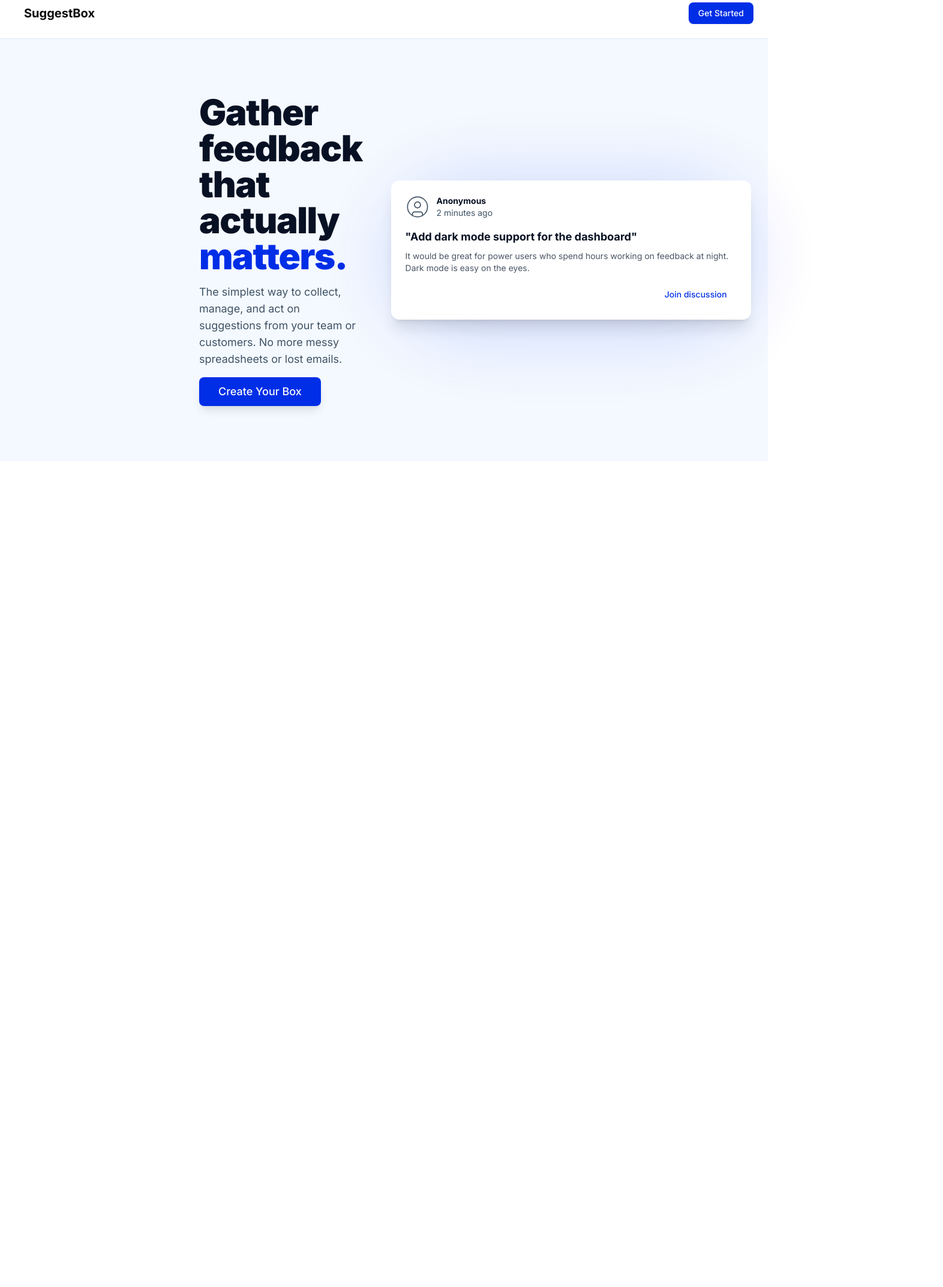
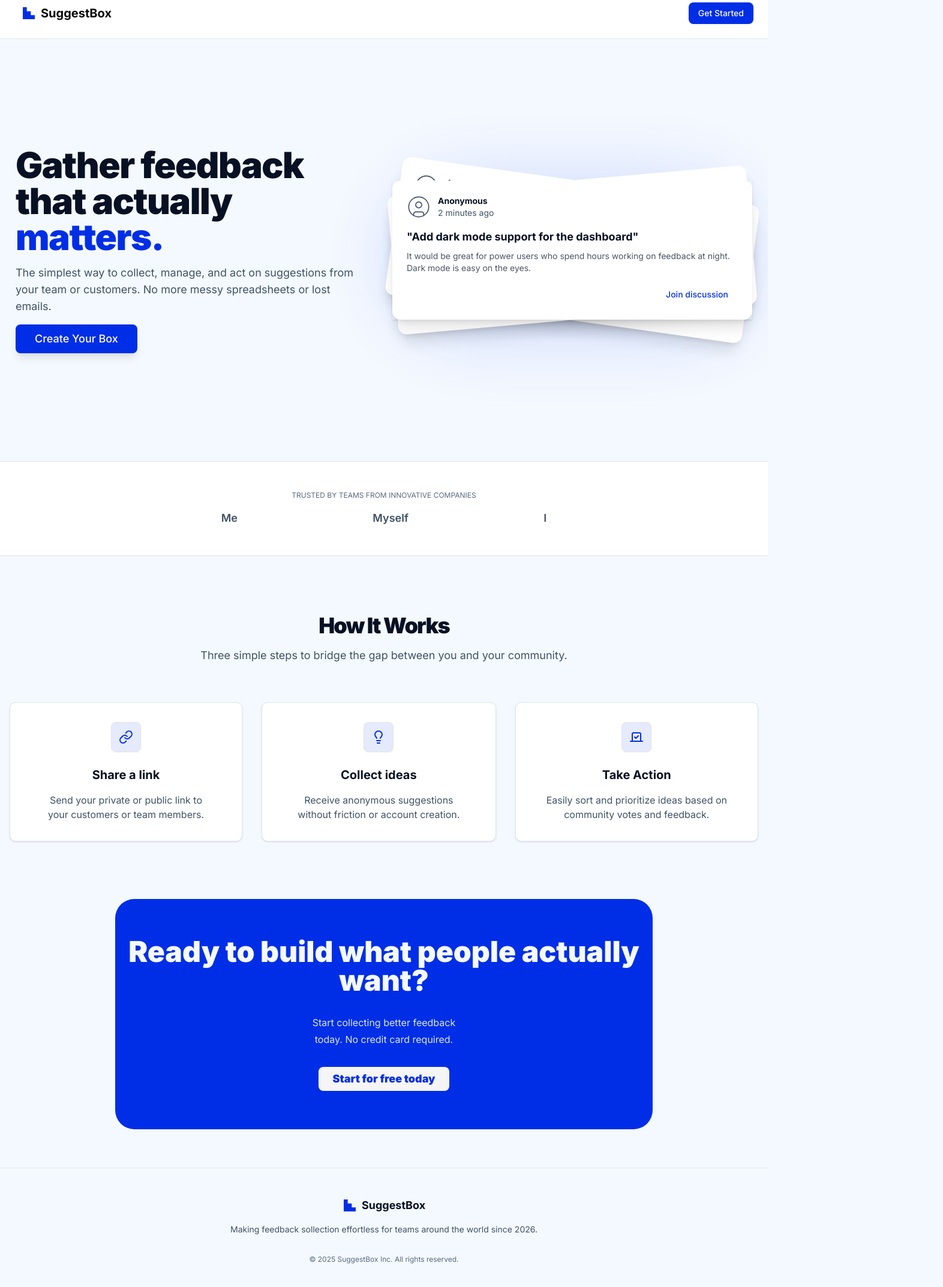
Before and after one commit to ezlosswm/suggestionsbox, a SvelteKit app: page / in a window 1280 px wide. Shown: the part 20-2166 px from the top of the page at 60% size, 1572 px wide, since content can reach past the window. Before the commit the page ends 800 px from the top, so only its background shows below. Built offline with nearby package versions, Linux system fonts and the light colour scheme; no server answers.

Commit message:
hero page pretty

```diff
--- a/src/app.html
+++ b/src/app.html
@@ -5,7 +5,10 @@
 		<meta name="viewport" content="width=device-width, initial-scale=1" />
 		%sveltekit.head%
 	</head>
-	<body data-sveltekit-preload-data="hover" class="bg-background font-inter">
+	<body
+		data-sveltekit-preload-data="hover"
+		class="bg-suggest-neutral-50 font-inter text-suggest-navy-900"
+	>
 		<div style="display: contents">%sveltekit.body%</div>
 	</body>
 </html>
--- /dev/null
+++ b/src/lib/components/Footer.svelte
@@ -0,0 +1,24 @@
+<footer class="mt-16 border-t border-suggest-slate-200 px-4 pt-12 pb-4">
+	<div class="text-center">
+		<div class="space-y-4">
+			<div class="mx-auto flex w-fit items-center gap-2">
+				<svg
+					class="size-6 fill-suggest-blue-700"
+					fill="currentColor"
+					viewBox="0 0 48 48"
+					xmlns="http://www.w3.org/2000/svg"
+				>
+					<path d="M4 4H17.3334V17.3334H30.6666V30.6666H44V44H4V4Z"></path>
+				</svg>
+				<h3 class="text-lg font-bold">SuggestBox</h3>
+			</div>
+			<p class="text-sm text-suggest-slate-600">
+				Making feedback sollection effortless for teams around the world since 2026.
+			</p>
+		</div>
+
+		<p class="py-8 text-xs text-suggest-slate-500">
+			© {new Date().getFullYear().toString()} SuggestBox Inc. All rights reserved.
+		</p>
+	</div>
+</footer>
--- /dev/null
+++ b/src/lib/components/Header.svelte
@@ -0,0 +1,30 @@
+<script lang="ts">
+	import { Button } from '$lib/components/ui/button/index.js';
+	import type { Session } from '@supabase/supabase-js';
+
+	let { session }: { session: Session | null } = $props();
+</script>
+
+<header class="sticky inset-x-0 top-0 z-80 border-b border-suggest-slate-200 bg-white p-6">
+	<nav class="mx-auto flex w-full max-w-7xl items-center justify-end gap-3">
+		<Button variant="link" href="/" class="mr-auto text-xl font-bold text-foreground">
+			<svg
+				class="size-6 fill-suggest-blue-700"
+				fill="currentColor"
+				viewBox="0 0 48 48"
+				xmlns="http://www.w3.org/2000/svg"
+			>
+				<path d="M4 4H17.3334V17.3334H30.6666V30.6666H44V44H4V4Z"></path>
+			</svg>
+			SuggestBox</Button
+		>
+
+		{#if session}
+			<Button variant="link" href="/profile" class="text-suggest-slate-600">Profile</Button>
+		{:else}
+			<Button href="/auth/login" class="bg-suggest-blue-700 hover:bg-suggest-blue-700/80"
+				>Get Started</Button
+			>
+		{/if}
+	</nav>
+</header>
--- /dev/null
+++ b/src/lib/components/homepage/CTAFooter.svelte
@@ -0,0 +1,19 @@
+<script lang="ts">
+	import { Button } from '$lib/components/ui/button/index';
+</script>
+
+<div class="mx-auto w-full max-w-4xl rounded-4xl bg-suggest-blue-700 p-16 px-2">
+	<div class="space-y-8 text-center text-suggest-neutral-50">
+		<h2 class="text-5xl font-black">Ready to build what people actually want?</h2>
+
+		<p class="mx-auto max-w-72 leading-7 text-suggest-slate-200">
+			Start collecting better feedback today. No credit card required.
+		</p>
+
+		<Button
+			variant="secondary"
+			class="cursor-pointer text-lg font-black text-suggest-blue-700"
+			size="lg">Start for free today</Button
+		>
+	</div>
+</div>
--- /dev/null
+++ b/src/lib/components/homepage/Card.svelte
@@ -0,0 +1,28 @@
+<script lang="ts">
+	import Button from '$lib/components/ui/button/button.svelte';
+	import { CircleUser } from 'lucide-svelte';
+</script>
+
+<!-- Card -->
+<div class="relative z-10 rounded-xl bg-white p-6 text-suggest-navy-900 shadow-xl sm:w-150">
+	<div class="mb-4 flex items-center justify-between">
+		<div class="flex items-center gap-3 text-sm">
+			<CircleUser class="size-10 stroke-suggest-slate-600 stroke-1" />
+			<div>
+				<p class="font-bold">Anonymous</p>
+				<p class="text-suggest-slate-600">2 minutes ago</p>
+			</div>
+		</div>
+	</div>
+
+	<h2 class="mb-2 text-lg font-bold">"Add dark mode support for the dashboard"</h2>
+
+	<p class="mb-4 text-sm text-gray-600">
+		It would be great for power users who spend hours working on feedback at night. Dark mode is
+		easy on the eyes.
+	</p>
+
+	<div class="flex justify-end">
+		<Button variant="ghost" class="font-medium text-suggest-blue-700">Join discussion</Button>
+	</div>
+</div>
--- /dev/null
+++ b/src/lib/components/homepage/HeroSection.svelte
@@ -0,0 +1,41 @@
+<script lang="ts">
+	import { Button } from '$lib/components/ui/button/index';
+	import Card from '$lib/components/homepage/Card.svelte';
+</script>
+
+<div class="mx-auto flex w-full max-w-7xl flex-col gap-12 space-y-8 px-4 lg:flex-row lg:space-y-0">
+	<div class="mx-auto max-w-xl space-y-4">
+		<div>
+			<h1 class="text-4xl font-black tracking-tight text-suggest-navy-900 md:text-6xl">
+				Gather feedback that actually
+				<span class="text-suggest-blue-700">matters.</span>
+			</h1>
+		</div>
+		<p class="text-lg text-suggest-slate-600">
+			The simplest way to collect, manage, and act on suggestions from your team or customers. No
+			more messy spreadsheets or lost emails.
+		</p>
+		<Button
+			class="cursor-pointer bg-suggest-blue-700 px-8 py-6 text-base shadow-lg hover:bg-suggest-blue-700/80 md:text-lg"
+			size="lg">Create Your Box</Button
+		>
+	</div>
+
+	<div class="pointer-events-none relative mx-auto my-auto">
+		<div
+			class="absolute h-64 rounded-full bg-suggest-blue-700/20 opacity-80 blur-3xl sm:w-150"
+		></div>
+
+		<div class="relative inset-x-0">
+			<div class="z-40 shadow">
+				<Card />
+			</div>
+			<div class="absolute inset-y-0 z-5 rotate-8">
+				<Card />
+			</div>
+			<div class="absolute inset-y-0 z-5 -rotate-5">
+				<Card />
+			</div>
+		</div>
+	</div>
+</div>
--- /dev/null
+++ b/src/lib/components/homepage/HowItWorks.svelte
@@ -0,0 +1,57 @@
+<script lang="ts">
+	import { Button } from '$lib/components/ui/button/index.js';
+	import { Lightbulb, Link, Vote } from 'lucide-svelte';
+</script>
+
+<div class="space-y-16 px-2 py-24">
+	<div class="space-y-4 text-center">
+		<h2 class="text-4xl leading-10 font-black tracking-tighter">How It Works</h2>
+		<p class="text-lg text-suggest-slate-600">
+			Three simple steps to bridge the gap between you and your community.
+		</p>
+	</div>
+
+	<div class="mx-auto flex w-full max-w-7xl flex-col gap-8 px-2 text-center md:flex-row">
+		{@render card(
+			'link',
+			'Share a link',
+			'Send your private or public link to your customers or team members.'
+		)}
+
+		{@render card(
+			'bulb',
+			'Collect ideas',
+			'Receive anonymous suggestions without friction or account creation.'
+		)}
+
+		{@render card(
+			'priority',
+			'Take Action',
+			'Easily sort and prioritize ideas based on community votes and feedback.'
+		)}
+	</div>
+</div>
+
+{#snippet card(icon: string, title: string, description: string)}
+	<div
+		class="flex flex-col items-center gap-2 space-y-4 rounded-lg border border-suggest-slate-200 bg-suggest-white p-8 text-center shadow-sm"
+	>
+		<!-- icon -->
+		<Button variant="outline" class="bg-suggest-blue-700/10 p-6 text-suggest-blue-700" size="icon">
+			{#if icon === 'link'}
+				<Link class="size-6" />
+			{:else if icon === 'bulb'}
+				<Lightbulb class="size-6" />
+			{:else if icon === 'priority'}
+				<Vote class="size-6" />
+			{:else}
+				<p>?</p>
+			{/if}
+		</Button>
+
+		<div class="px-4">
+			<h3 class="mb-4 text-xl font-bold">{title}</h3>
+			<p class="text-suggest-slate-600">{description}</p>
+		</div>
+	</div>
+{/snippet}
--- /dev/null
+++ b/src/lib/components/homepage/TrustedCompanies.svelte
@@ -0,0 +1,13 @@
+<div class="px-4 py-12 text-center">
+	<h3 class="mb-4 text-xs text-suggest-slate-500 uppercase">
+		Trusted by teams from innovative companies
+	</h3>
+
+	<div
+		class="mx-auto flex max-w-3xl flex-wrap items-center justify-around text-lg font-semibold text-suggest-slate-600"
+	>
+		<p>Me</p>
+		<p>Myself</p>
+		<p>I</p>
+	</div>
+</div>
--- a/src/routes/(marketing)/+layout.svelte
+++ b/src/routes/(marketing)/+layout.svelte
@@ -1,29 +1,13 @@
 <script lang="ts">
-	import { Button } from '$lib/components/ui/button/index.js';
+	import Footer from '$lib/components/Footer.svelte';
+	import Header from '$lib/components/Header.svelte';
 
 	let { data, children } = $props();
 	const session = $derived(data.session);
 </script>
 
-<header class="sticky inset-x-0 top-0 z-10 border-b border-suggest-slate-200 bg-white p-6">
-	<nav class="mx-auto flex w-full max-w-7xl items-center justify-end gap-3">
-		<Button variant="link" href="/" class="mr-auto text-xl font-bold text-foreground"
-			>SuggestBox</Button
-		>
-
-		{#if session}
-			<Button variant="link" href="/profile" class="text-suggest-slate-600">Profile</Button>
-		{:else}
-			<Button href="/auth/login" class="bg-suggest-blue-700 hover:bg-suggest-blue-700/80"
-				>Get Started</Button
-			>
-		{/if}
-	</nav>
-</header>
-
-<main
-	class="mx-auto flex min-h-[calc(100dvh-6rem)] items-center
- bg-suggest-neutral-50 p-3"
->
+<Header {session} />
+<main>
 	{@render children()}
 </main>
+<Footer />
--- a/src/routes/(marketing)/+page.svelte
+++ b/src/routes/(marketing)/+page.svelte
@@ -1,53 +1,23 @@
 <script lang="ts">
-	import Button from '$lib/components/ui/button/button.svelte';
-	import { CircleUser } from 'lucide-svelte';
+	import HeroSection from '$lib/components/homepage/HeroSection.svelte';
+	import TrustedCompanies from '$lib/components/homepage/TrustedCompanies.svelte';
+	import HowItWorks from '$lib/components/homepage/HowItWorks.svelte';
+
+	import CTAFooter from '$lib/components/homepage/CTAFooter.svelte';
 </script>
 
-<div class="flex flex-col gap-12 px-8 md:px-40 lg:flex-row lg:px-80">
-	<div class="max-w-xl space-y-4">
-		<div>
-			<h1 class="text-4xl font-black tracking-tight text-suggest-navy-900 md:text-6xl">
-				Gather feedback that actually
-				<span class="text-suggest-blue-700">matters.</span>
-			</h1>
-		</div>
-		<p class="text-lg text-suggest-slate-600">
-			The simplest way to collect, manage, and act on suggestions from your team or customers. No
-			more messy spreadsheets or lost emails.
-		</p>
-		<Button
-			class="cursor-pointer bg-suggest-blue-700 px-8 py-6 text-base shadow-lg hover:bg-suggest-blue-700/80 md:text-lg"
-			size="lg">Create Your Box</Button
-		>
+<section class="mx-auto flex min-h-[calc(100dvh-6rem)] items-center bg-suggest-neutral-50 p-2">
+	<HeroSection />
+</section>
+
+<section class="border-suggest-neutral-200 border-t border-b bg-white">
+	<TrustedCompanies />
+</section>
+
+<section>
+	<HowItWorks />
+
+	<div class="px-4">
+		<CTAFooter />
 	</div>
-
-	<div class="relative my-auto">
-		<div
-			class="absolute h-64 rounded-full bg-suggest-blue-700/20 opacity-80 blur-3xl sm:w-150"
-		></div>
-
-		<!-- Card -->
-		<div class="relative z-10 rounded-xl bg-white p-6 text-suggest-navy-900 shadow-xl sm:w-150">
-			<div class="mb-4 flex items-center justify-between">
-				<div class="flex items-center gap-3 text-sm">
-					<CircleUser class="size-10 stroke-suggest-slate-600 stroke-1" />
-					<div>
-						<p class="font-bold">Anonymous</p>
-						<p class="text-suggest-slate-600">2 minutes ago</p>
-					</div>
-				</div>
-			</div>
-
-			<h2 class="mb-2 text-lg font-bold">"Add dark mode support for the dashboard"</h2>
-
-			<p class="mb-4 text-sm text-gray-600">
-				It would be great for power users who spend hours working on feedback at night. Dark mode is
-				easy on the eyes.
-			</p>
-
-			<div class="flex justify-end">
-				<Button variant="ghost" class="font-medium text-suggest-blue-700">Join discussion</Button>
-			</div>
-		</div>
-	</div>
-</div>
+</section>
--- a/src/routes/+layout.svelte
+++ b/src/routes/+layout.svelte
@@ -11,7 +11,7 @@
 </script>
 
 <svelte:head>
-	<title>Home</title>
+	<title>SuggestBox</title>
 	<link rel="icon" href={favicon} />
 </svelte:head>
 
```
